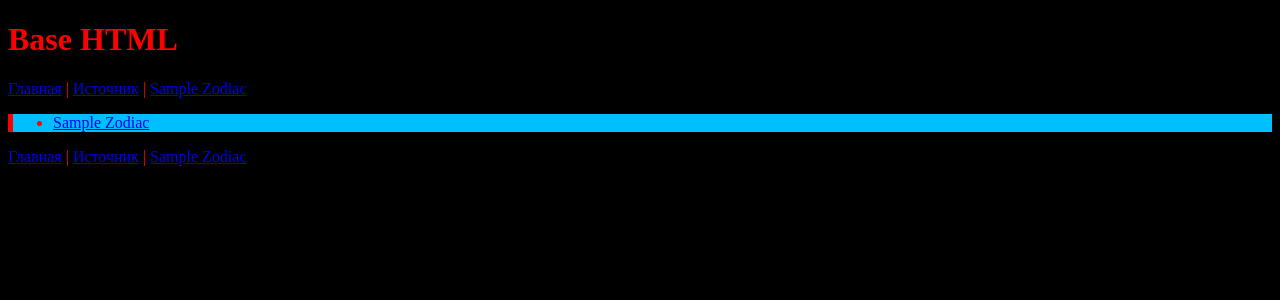
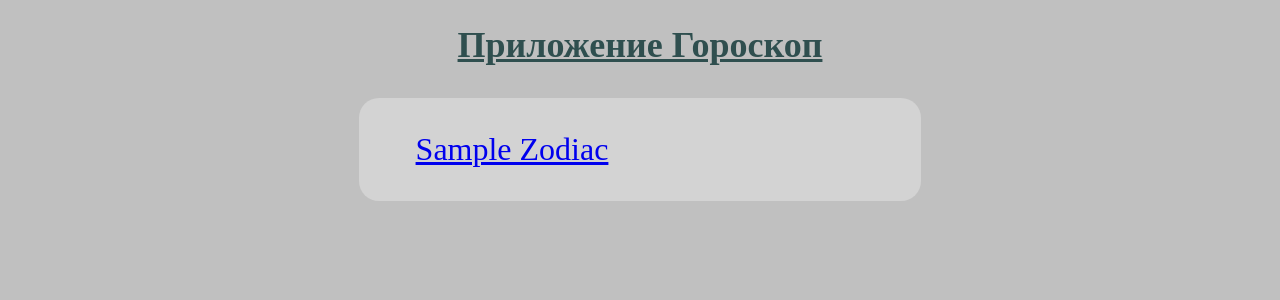
Before and after one commit to xartiou/my_page, a Django app: template horoscope/templates/horoscope/index_zodiac.html in a window 1280 px wide. Shown: the top 300 px of the page. Run offline with Django 3.2, Linux system fonts and the light colour scheme; the template is opened without the code that fills it: most values are stand-ins (such as "Sample title", 1, 10 or a date in 2020).

Commit message:
работа со стилями

```diff
--- a/horoscope/static/horoscope/css/index_zodiac.css
+++ b/horoscope/static/horoscope/css/index_zodiac.css
@@ -1,5 +1,32 @@
 
 ul {
-    border-left: 5px solid red;
-    background-color: #00bfff;
+    -webkit-column-count: 2;
+    -moz-column-count: 2;
+    column-count: 2;
+    list-style-type: none;
+    background-color: #d3d3d3;
+    width: 90%;
+    max-width: 35rem;
+    border-radius: 20px;
+    margin: 2rem auto;
+    padding: 1px;
 }
+
+ul li{
+    text-align: center;
+    width: 100%;
+    font-size: 2rem;
+    padding: 2rem 1rem;
+}
+
+ul a:hover, ul a:active {
+    color: #eca8b5;
+}
+
+h1 {
+    color: #2f4f4f;
+    text-align: center;
+    font_family: "Andale Mono", AndaleMono, monospace;
+    font-size: 36px;
+    text-decoration: underline;
+}
--- a/horoscope/templates/horoscope/index_zodiac.html
+++ b/horoscope/templates/horoscope/index_zodiac.html
@@ -12,9 +12,7 @@
 {% endblock %}
 
 {% block content %}
-
-{% include 'includes/nav_bar.html' %}
-
+    <h1>Приложение Гороскоп</h1>
     <ul>
         {% for zodiac in zodiacs %}
             <li>
@@ -22,7 +20,4 @@
             </li>
         {% endfor %}
     </ul>
-
-{% include 'includes/nav_bar.html' %}
-
 {% endblock %}
--- a/horoscope/templates/horoscope/info_zodiac.html
+++ b/horoscope/templates/horoscope/info_zodiac.html
@@ -13,12 +13,13 @@
 
 
 {% block content %}
-    <h1>Приложение Гороскоп</h1>
+
 {% include 'includes/nav_bar.html' %}
+<h1>{{sign_name|title}}</h1>
     {% if description_zodiac is None %}
         <h2>Неправильный знак зодиака {{sign|upper}}</h2>
     {% else %}
         <h2>{{ description_zodiac|capfirst|safe }}</h2>
     {% endif %}
-{% include 'includes/nav_bar.html' %}
+
 {% endblock %}
--- a/horoscope/templates/includes/nav_bar.html
+++ b/horoscope/templates/includes/nav_bar.html
@@ -1,8 +1,8 @@
 
 <nav>
-    <a href="{% url 'horoscope_index' %}">Главная</a> |
+    <a href="{% url 'horoscope_index' %}">Главная</a>
     <a href="https://www.homeenglish.ru/OtherGoroscop.htm">Источник</a>
     {% for zodiac in zodiacs %}
-    |    <a href="{% url 'horoskope_name' sign_zodiac=zodiac %}">{{ zodiac|title }}</a>
+    <a href="{% url 'horoskope_name' sign_zodiac=zodiac %}">{{ zodiac|title }}</a>
     {% endfor %}
 </nav>
--- a/horoscope/views.py
+++ b/horoscope/views.py
@@ -93,9 +93,12 @@ def get_info_signs_type(request, signs_type: str):
 # функция для динамического url с запросом str
 def get_about_sign_zodiac(request, sign_zodiac: str):
     description = zodiac_dict.get(sign_zodiac)
+    zodiacs = list(zodiac_dict)
     context = {
         'description_zodiac': description,
         'sign': sign_zodiac,
+        'zodiacs': zodiacs,
+        'sign_name': description.split()[0],
     }
     return render(request, 'horoscope/info_zodiac.html', context=context)
 
--- a/static/css/base.css
+++ b/static/css/base.css
@@ -1,5 +1,29 @@
 
 html {
-    background-color: black;
-    color: red;
+    background-color: #C0C0C0;
 }
+nav {
+    text-align: center;
+    color: white;
+    font-size: 2rem;
+    height: 100%;
+    width: 200px;
+    position: fixed;
+    z-index: 1;
+    top: 0;
+    left: 0;
+    background-color: #111;
+    overflow-x: hidden;
+    padding-top: 20px;
+}
+
+nav a {
+    color: white;
+    display: block;
+    font-size: 25px;
+    margin: 20px;
+}
+
+nav a:hover, ul a:active {
+    color: #eca8b5;
+}
--- a/templates/base.html
+++ b/templates/base.html
@@ -9,7 +9,6 @@
     {% block css_additional %} {% endblock %}
 </head>
 <body>
-    <h1>Base HTML</h1>
     {% block content %} {% endblock %}
 </body>
 </html>
```
Also changed, not shown: horoscope/static/horoscope/css/info_zodiac.css (+10 -2 lines).
